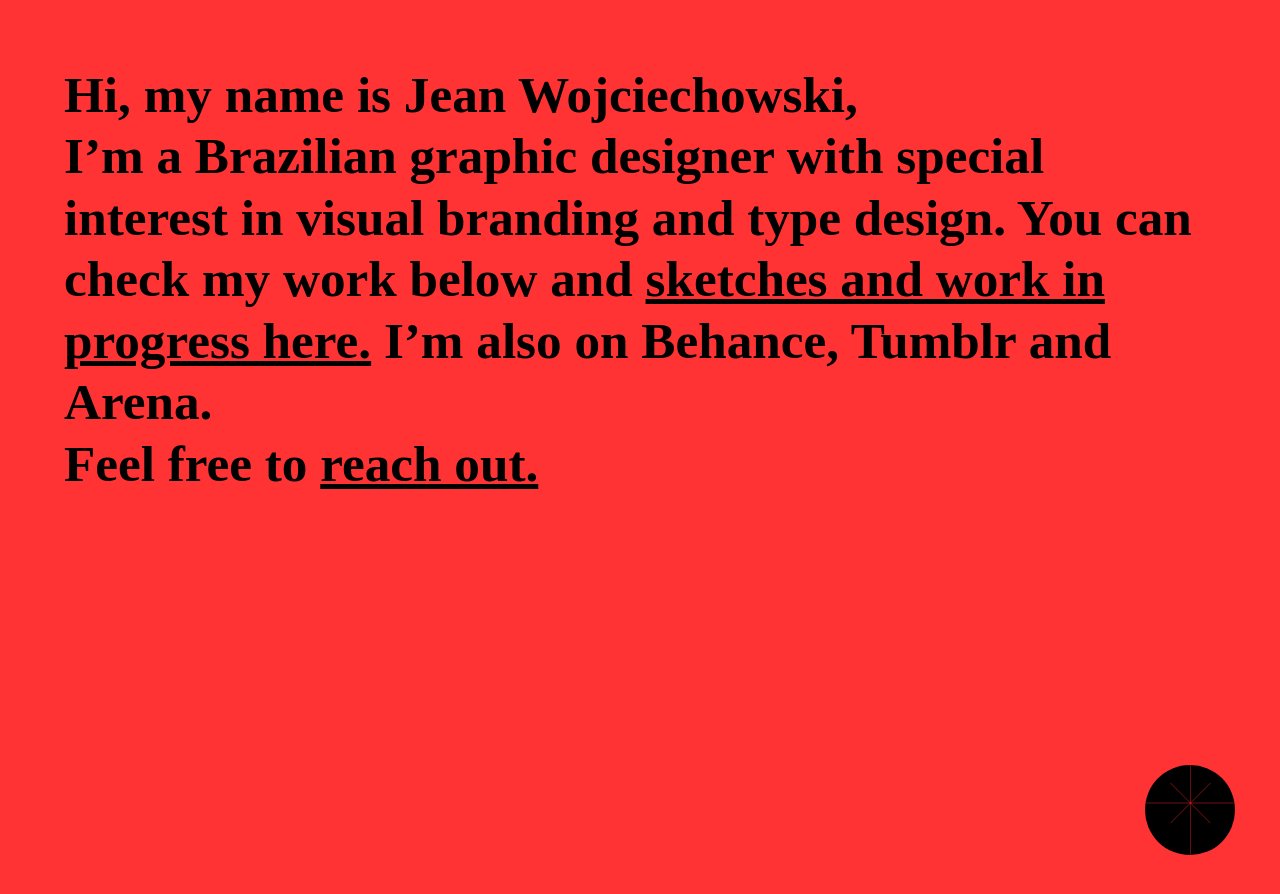
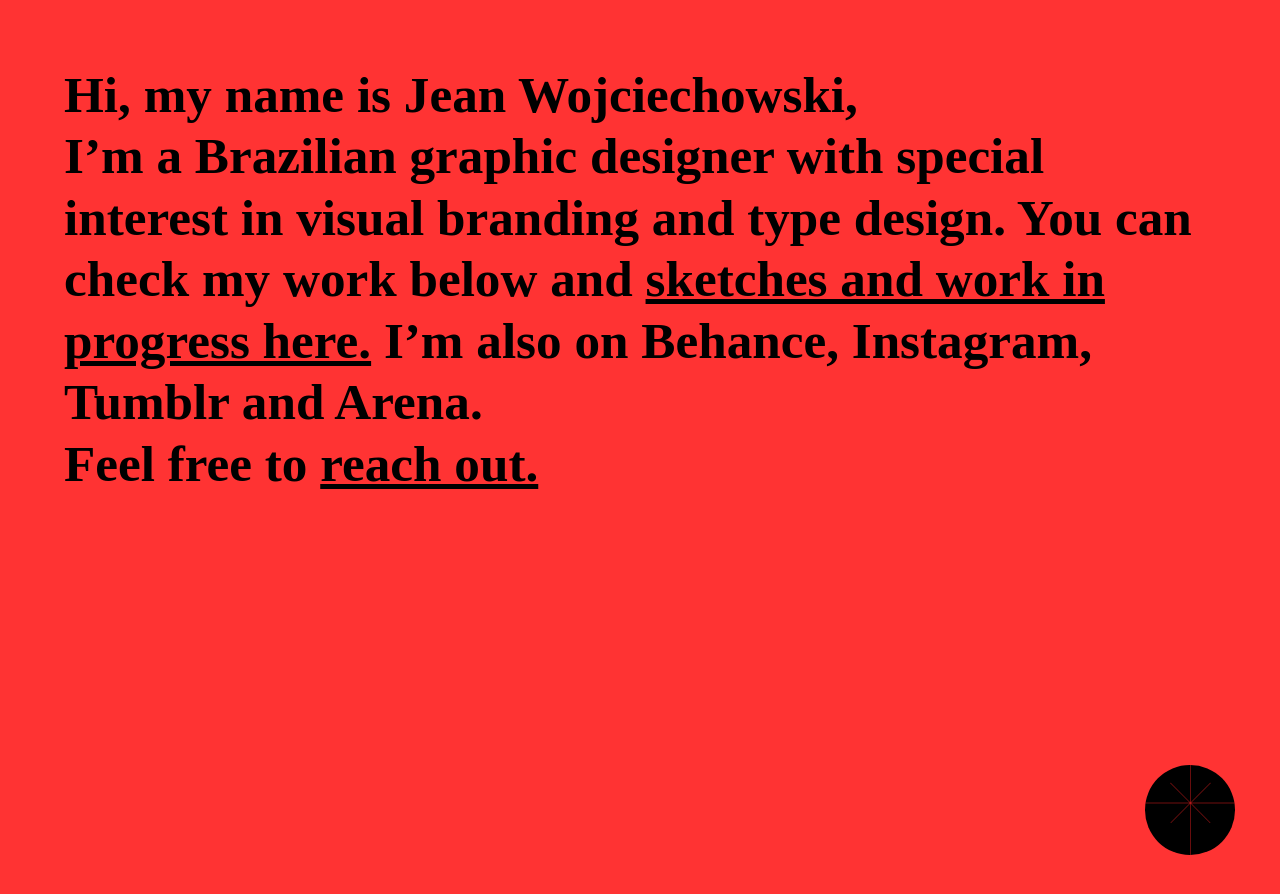
Before and after one commit to rnmp/jeans-dope-site, a Jekyll site: the page built from index.md, in a window 1280 px wide and 900 px high. Shown: the top 894 px of the window. Built offline with Jekyll 4.4.1, drawn with Linux system fonts in a browser that asks for light colours; some web fonts are replaced.

Commit message:
Updated Index

```diff
--- a/index.md
+++ b/index.md
@@ -5,5 +5,5 @@ layout: homepage
 ---
 
 Hi, my name is Jean Wojciechowski,<br /> I’m a Brazilian graphic designer with special interest in visual branding and type design.
-You can check my work below and <a href="/wip"><u>sketches and work in progress here.</u></a> I’m also on <a href="{{ site.links.behance }}">Behance</a>, <a href="{{ site.links.tumblr }}">Tumblr</a> and <a href="{{ site.links.arena }}">Arena</a>.<br />
+You can check my work below and <a href="/wip"><u>sketches and work in progress here.</u></a> I’m also on <a href="{{ site.links.behance }}">Behance</a>, <a href="{{ site.links.instagram }}">Instagram</a>, <a href="{{ site.links.tumblr }}">Tumblr</a> and <a href="{{ site.links.arena }}">Arena</a>.<br />
 Feel free to <a href="mailto:woj.jean@gmail.com"><u>reach out.</u></a>
```
